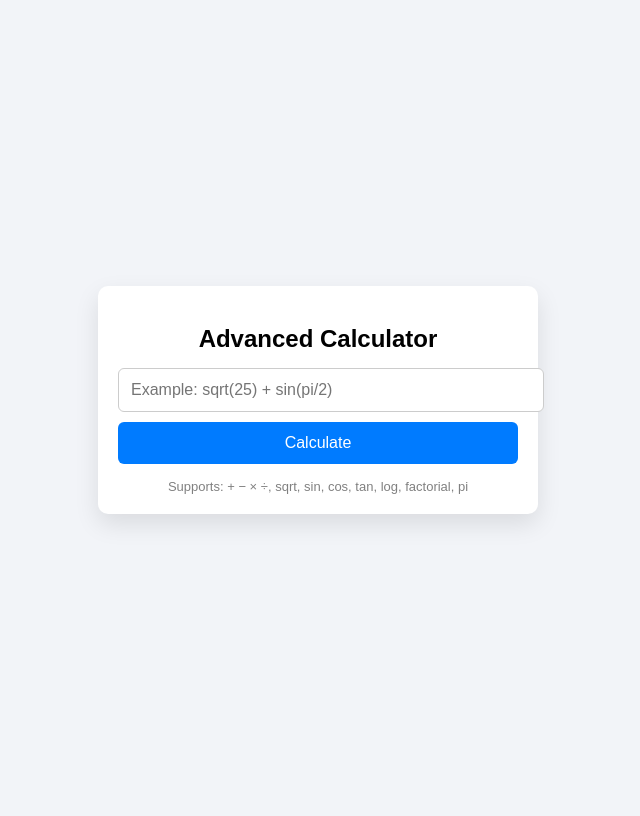
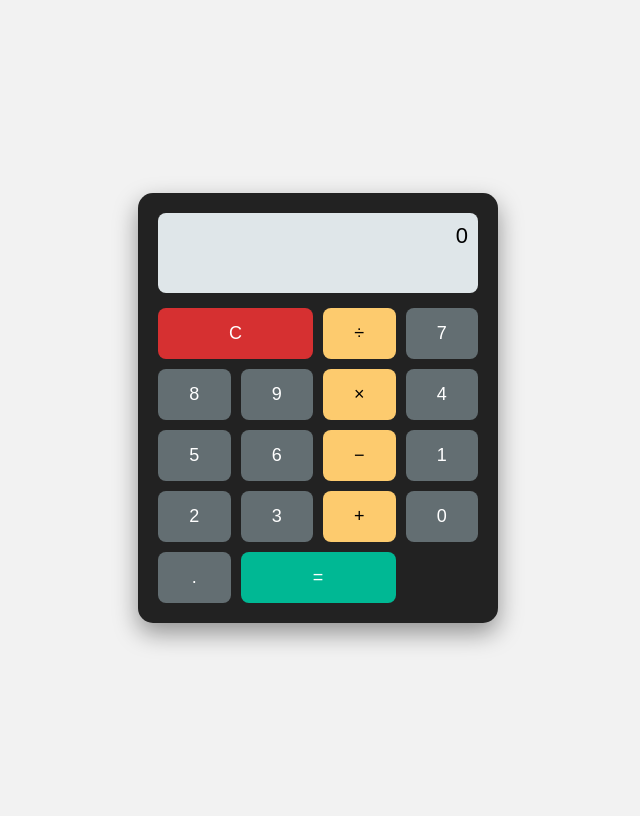
Before and after one commit to AyushB04/web-calculator, a Flask app: page / in a window 1280 px wide. Shown: the whole page, without its empty margins (322-962 px from the left). Before the commit the page ends 524 px from the top, so only its background shows below. Run offline with Flask 3, Linux system fonts and the light colour scheme.

Commit message:
Add templates and requirements

```diff
--- a/requirements.txt
+++ b/requirements.txt
@@ -1,2 +1 @@
 flask
-gunicorn
--- a/templates/index.html
+++ b/templates/index.html
@@ -1,115 +1,136 @@
 <!DOCTYPE html>
 <html lang="en">
 <head>
-    <meta charset="UTF-8" />
-    <meta name="viewport" content="width=device-width, initial-scale=1.0"/>
-    <title>Web Calculator</title>
+    <meta charset="UTF-8">
+    <title>Casio Calculator</title>
 
     <style>
         body {
+            background: #f2f2f2;
             font-family: Arial, sans-serif;
-            background: #f2f4f8;
             display: flex;
             justify-content: center;
             align-items: center;
             height: 100vh;
-            margin: 0;
         }
 
         .calculator {
-            background: white;
+            background: #222;
             padding: 20px;
-            border-radius: 10px;
-            width: 100%;
-            max-width: 400px;
-            box-shadow: 0 10px 25px rgba(0,0,0,0.1);
+            border-radius: 15px;
+            width: 320px;
+            box-shadow: 0 10px 25px rgba(0,0,0,0.4);
         }
 
-        h2 {
-            text-align: center;
+        .display {
+            background: #dfe6e9;
+            height: 60px;
+            border-radius: 8px;
             margin-bottom: 15px;
+            padding: 10px;
+            font-size: 22px;
+            text-align: right;
+            overflow-x: auto;
         }
 
-        input {
-            width: 100%;
-            padding: 12px;
-            font-size: 16px;
-            margin-bottom: 10px;
-            border-radius: 6px;
-            border: 1px solid #ccc;
+        .keys {
+            display: grid;
+            grid-template-columns: repeat(4, 1fr);
+            gap: 10px;
         }
 
         button {
-            width: 100%;
-            padding: 12px;
-            font-size: 16px;
-            background: #007bff;
+            padding: 15px;
+            font-size: 18px;
+            border: none;
+            border-radius: 8px;
+            cursor: pointer;
+            background: #636e72;
             color: white;
-            border: none;
-            border-radius: 6px;
-            cursor: pointer;
+        }
+
+        button.operator {
+            background: #fdcb6e;
+            color: black;
+        }
+
+        button.equal {
+            background: #00b894;
+            grid-column: span 2;
+        }
+
+        button.clear {
+            background: #d63031;
+            grid-column: span 2;
         }
 
         button:hover {
-            background: #0056b3;
-        }
-
-        .result {
-            margin-top: 15px;
-            font-size: 18px;
-            text-align: center;
-        }
-
-        .hint {
-            font-size: 13px;
-            color: gray;
-            margin-top: 10px;
-            text-align: center;
+            opacity: 0.85;
         }
     </style>
 </head>
 
 <body>
-    <div class="calculator">
-        <h2>Advanced Calculator</h2>
 
-        <input id="expression" placeholder="Example: sqrt(25) + sin(pi/2)" />
+<div class="calculator">
+    <div id="display" class="display">0</div>
 
-        <button onclick="calculate()">Calculate</button>
+    <div class="keys">
+        <button class="clear" onclick="clearDisplay()">C</button>
+        <button class="operator" onclick="append('/')">÷</button>
 
-        <div class="result" id="result"></div>
+        <button onclick="append('7')">7</button>
+        <button onclick="append('8')">8</button>
+        <button onclick="append('9')">9</button>
+        <button class="operator" onclick="append('*')">×</button>
 
-        <div class="hint">
-            Supports: + − × ÷, sqrt, sin, cos, tan, log, factorial, pi
-        </div>
+        <button onclick="append('4')">4</button>
+        <button onclick="append('5')">5</button>
+        <button onclick="append('6')">6</button>
+        <button class="operator" onclick="append('-')">−</button>
+
+        <button onclick="append('1')">1</button>
+        <button onclick="append('2')">2</button>
+        <button onclick="append('3')">3</button>
+        <button class="operator" onclick="append('+')">+</button>
+
+        <button onclick="append('0')">0</button>
+        <button onclick="append('.')">.</button>
+        <button class="equal" onclick="calculate()">=</button>
     </div>
+</div>
 
-    <script>
-        function calculate() {
-            const expr = document.getElementById("expression").value;
-            const resultBox = document.getElementById("result");
+<script>
+    let expression = "";
 
-            resultBox.innerText = "Calculating...";
+    function append(value) {
+        if (expression === "0") expression = "";
+        expression += value;
+        document.getElementById("display").innerText = expression;
+    }
 
-            fetch("/calculate", {
+    function clearDisplay() {
+        expression = "";
+        document.getElementById("display").innerText = "0";
+    }
+
+    async function calculate() {
+        try {
+            const response = await fetch("/calculate", {
                 method: "POST",
-                headers: {
-                    "Content-Type": "application/json"
-                },
-                body: JSON.stringify({ expression: expr })
-            })
-            .then(res => res.json())
-            .then(data => {
-                if (data.result !== undefined) {
-                    resultBox.innerText = "Result: " + data.result;
-                } else {
-                    resultBox.innerText = "Error: " + data.error;
-                }
-            })
-            .catch(() => {
-                resultBox.innerText = "Server error";
+                headers: { "Content-Type": "application/json" },
+                body: JSON.stringify({ expression: expression })
             });
+
+            const data = await response.json();
+            expression = data.result.toString();
+            document.getElementById("display").innerText = expression;
+        } catch (error) {
+            document.getElementById("display").innerText = "Error";
+            expression = "";
         }
-    </script>
+    }
+</script>
+
 </body>
 </html>
```
